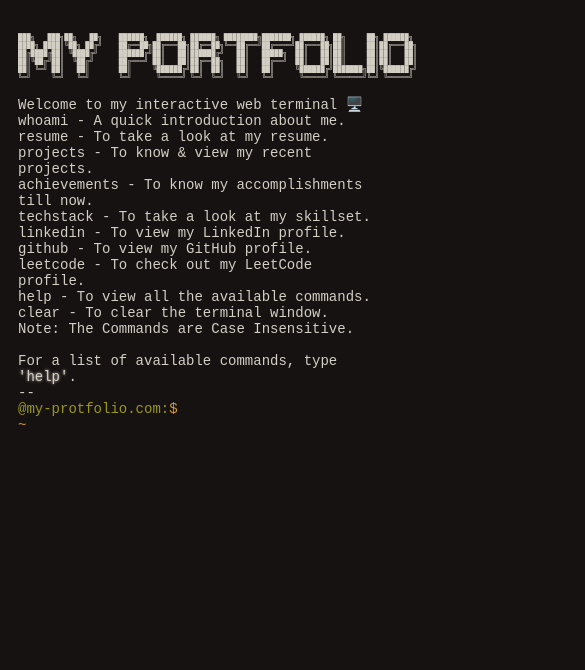
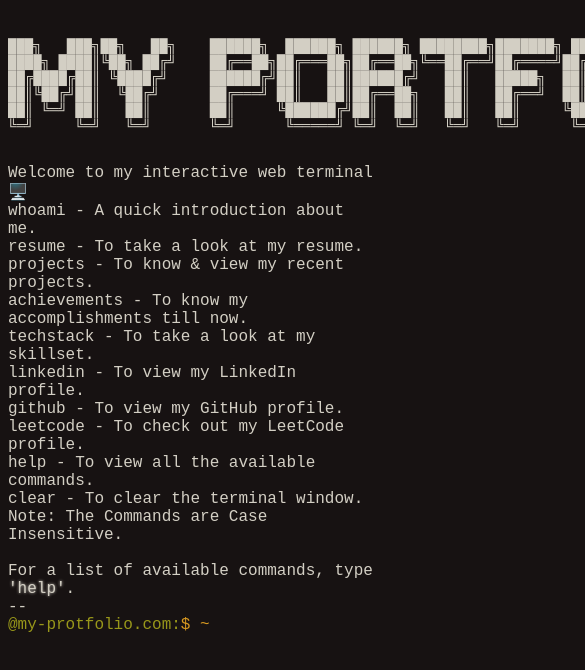
Before and after one commit to Raseeth123/terminal-portfolio, a React (Create React App) app: page / in a window 390 px wide. Shown: the top 670 px of the page, 585 px wide, since content can reach past the window. Built offline with nearby package versions, Linux system fonts and the light colour scheme; the HTML template or start-up script is replaced by a standard one.

Commit message:
Update index.css

```diff
--- a/src/index.css
+++ b/src/index.css
@@ -1,15 +1,19 @@
-body{
+
+body {
   padding: 10px;
   background-color: rgb(23, 18, 18);
   font-size: 20px;
+  margin: 0;
+  font-family: 'Ubuntu Mono', monospace;
+  color: rgb(211, 207, 196);
 }
 
-.hulk{
+.hulk {
   font-size: 16px;
-  color:rgb(211, 207, 196);
+  color: rgb(211, 207, 196);
 }
 
-input{
+input {
   background-color: transparent;
   border: none;
   flex: 1;
@@ -18,83 +22,144 @@ input{
   font-weight: 400;
   color: rgb(211, 207, 196);
 }
-input:focus{
+
+input:focus {
   outline: none;
 }
-p, .text-styles{
+
+p, .text-styles {
   font-family: 'Ubuntu Mono', monospace;
   font-size: 20px;
   font-weight: 400;
   margin: 0;
 }
-.text,.detroit{
+
+.text, .detroit {
   color: rgb(211, 207, 196);
 }
-.us-clr{
+
+.us-clr {
   font-size: 20px;
   display: inline-block;
+}
 
-}
-.highlight-cmd{
+.highlight-cmd {
   text-shadow: 0px 0px 3px rgb(211, 207, 196);
 }
-.in{
+
+.in {
   color: rgb(215, 153, 33);
 }
-.in-domain{
+
+.in-domain {
   color: rgb(152, 151, 26);
 }
-.input-data{
+
+.input-data {
   display: flex;
   flex-direction: row;
+  align-items: center;
+  gap: 10px;
 }
-.output-data{
+
+.output-data {
   font-family: 'Ubuntu Mono', monospace;
   font-weight: 400;
   margin: 0;
   color: rgb(215, 153, 33);
-  transition: 0.15s;
+  transition: 0.15s ease-in-out;
 }
-a{
+
+a {
   text-decoration: none;
   color: rgb(215, 153, 33);
-  transition: 0.15s;
+  transition: 0.15s ease-in-out;
 }
 
-a:hover{
+a:hover {
   color: rgb(211, 207, 196);
 }
 
-.my-pic{
+.my-pic {
   width: 105px;
   height: 105px;
   object-fit: contain;
   border-radius: 100%;
 }
 
-.container{
+.container {
   display: flex;
   flex-direction: row;
   justify-content: space-between;
   align-items: center;
   gap: 30px;
+  flex-wrap: wrap;
 }
 
-
-li::marker{
+li::marker {
   color: rgb(211, 207, 196);
 }
 
-.op-text{
+.op-text {
   font-size: 20px;
 }
 
-@media screen and (max-width:600px) {
-  .hulk{
-    font-size: 7px;
+@media screen and (max-width: 1200px) {
+  .container {
+    gap: 20px;
   }
-  .in,text,.op-text,input,p,.text-styles{
+}
+
+@media screen and (max-width: 768px) {
+  .container {
+    flex-direction: column;
+    align-items: flex-start;
+    gap: 20px;
+  }
+
+  .my-pic {
+    width: 90px;
+    height: 90px;
+  }
+
+  input {
+    font-size: 18px;
+  }
+
+  .us-clr, .op-text {
+    font-size: 18px;
+  }
+}
+
+@media screen and (max-width: 600px) {
+  body {
+    padding: 8px;
+  }
+
+  .hulk {
     font-size: 14px;
   }
 
+  .in, .text, .op-text, input, p, .text-styles {
+    font-size: 16px;
+  }
+
+  .my-pic {
+    width: 70px;
+    height: 70px;
+  }
+
+  .input-data {
+    flex-direction: column;
+    align-items: stretch;
+    gap: 10px;
+  }
+
+  .output-data {
+    font-size: 14px;
+  }
+
+  .us-clr {
+    font-size: 14px;
+  }
 }
```
